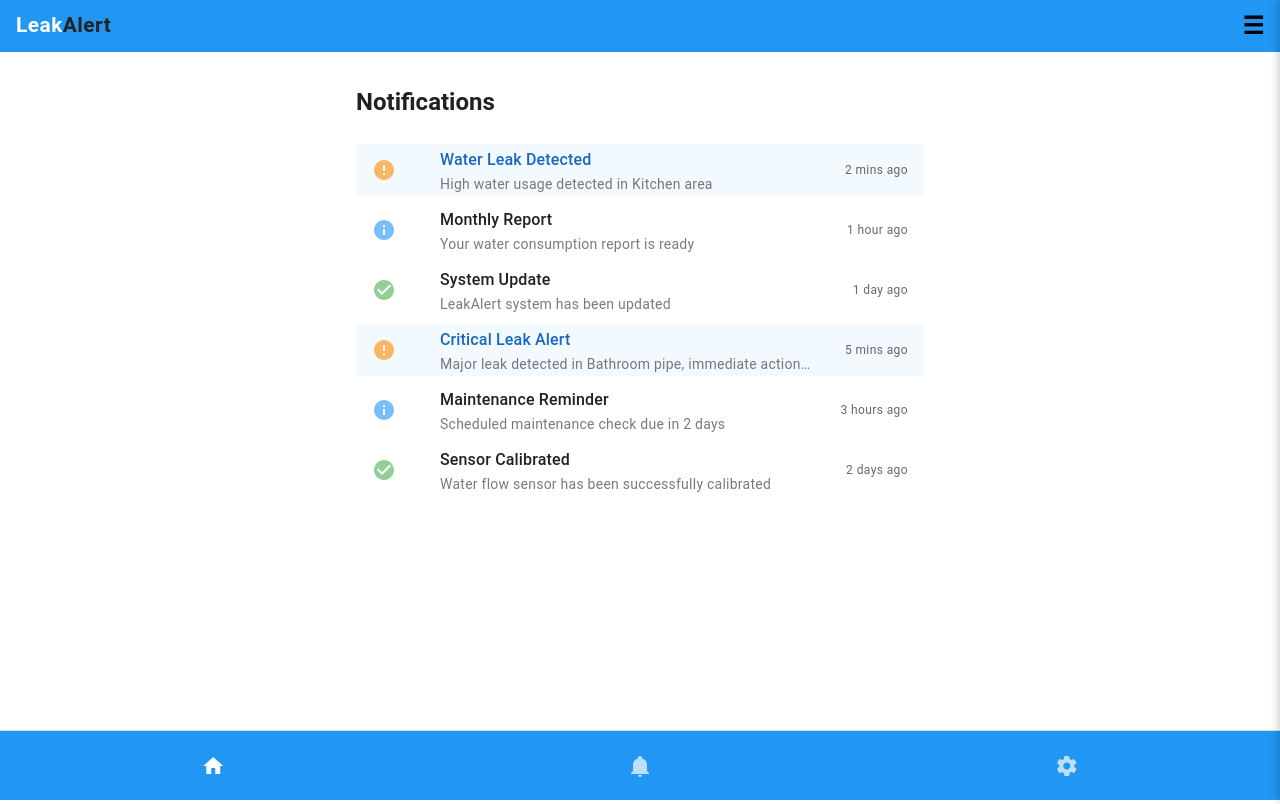
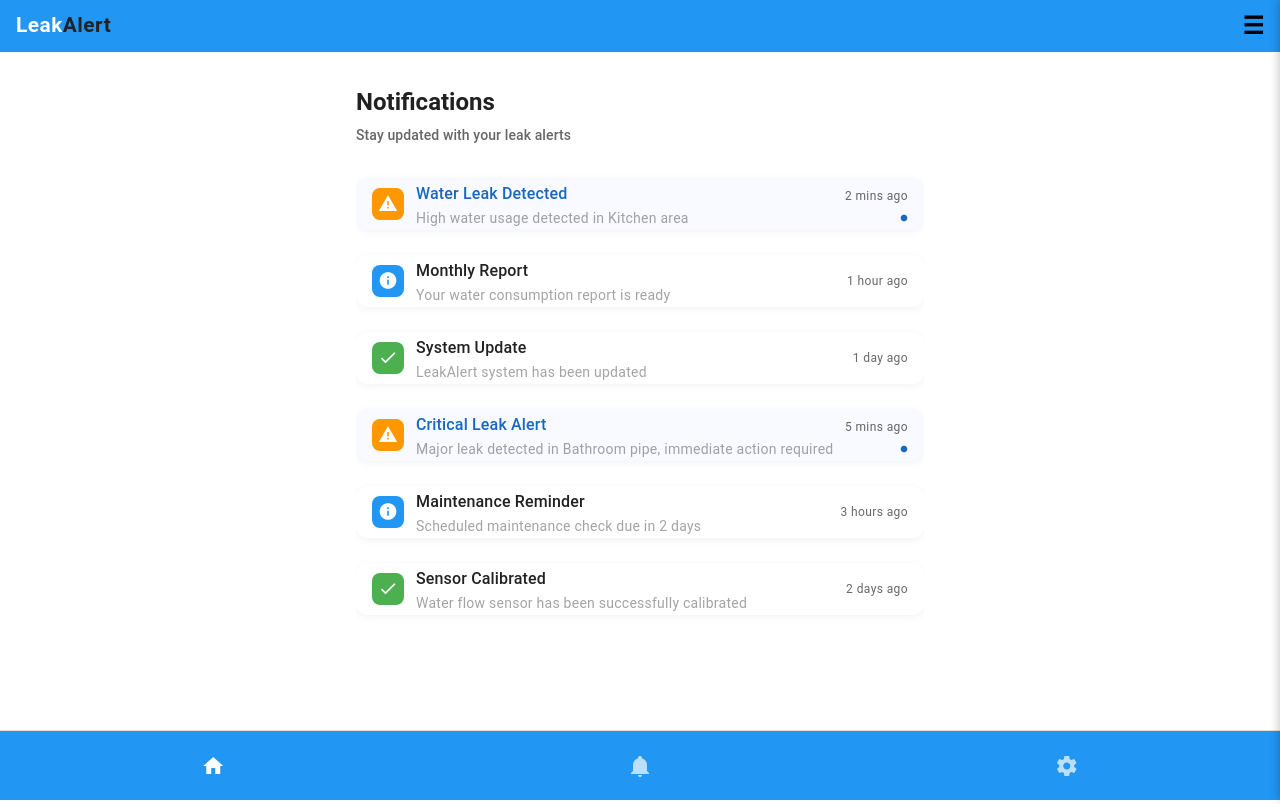
Before and after one commit to lhclavel/leak-alert, a Vue app: page /notifications in a window 1280 px wide. Built offline with nearby package versions, Linux system fonts and the light colour scheme.

Commit message:
refactor: improving layout in notification view

```diff
--- a/src/views/system/NotificationView.vue
+++ b/src/views/system/NotificationView.vue
@@ -65,57 +65,65 @@ const markAsRead = (id) => {
 <template>
   <AppLayout>
     <template #content>
-      <v-container class="notifications-container pa-4">
-        <h2 class="font-weight-bold mb-4">Notifications</h2>
+      <v-container class="notifications-container">
+        <!-- Header Section -->
+        <div class="header-section mb-6">
+          <h2 class="text-subtitle-4">Notifications</h2>
+          <p class="text-subtitle-2 text-medium-emphasis mt-1">
+            Stay updated with your leak alerts
+          </p>
+        </div>
 
+        <!-- Notifications List -->
         <v-list v-if="notifications.length" class="notifications-list">
           <v-list-item
             v-for="notification in notifications"
             :key="notification.id"
             :class="{ unread: notification.isUnread }"
             @click="markAsRead(notification.id)"
+            class="notification-item"
           >
             <template v-slot:prepend>
-              <v-icon
-                :color="
-                  notification.type === 'warning'
-                    ? 'warning'
-                    : notification.type === 'info'
-                      ? 'info'
-                      : 'success'
-                "
-                class="mr-3"
-              >
+              <div :class="['notification-icon', notification.type]">
+                <v-icon size="20" color="white">
                   {{
                     notification.type === 'warning'
-                    ? 'mdi-alert-circle'
+                      ? 'mdi-alert'
                       : notification.type === 'info'
                         ? 'mdi-information'
-                      : 'mdi-check-circle'
+                        : 'mdi-check'
                   }}
                 </v-icon>
+              </div>
             </template>
 
             <v-list-item-title
-              class="font-weight-medium"
+              class="text-subtitle-1 font-weight-medium mb-1"
               :class="{ 'text-primary': notification.isUnread }"
             >
               {{ notification.title }}
             </v-list-item-title>
 
-            <v-list-item-subtitle class="mt-1">
+            <v-list-item-subtitle class="text-body-2 text-medium-emphasis">
               {{ notification.message }}
             </v-list-item-subtitle>
 
             <template v-slot:append>
+              <div class="d-flex flex-column align-end">
                 <span class="text-caption text-medium-emphasis">{{ notification.time }}</span>
+                <v-icon v-if="notification.isUnread" color="primary" size="8" class="mt-2"
+                  >mdi-circle</v-icon
+                >
+              </div>
             </template>
           </v-list-item>
         </v-list>
 
+        <!-- Empty State -->
         <div v-else class="empty-state">
-          <v-icon size="64" color="grey-lighten-1">mdi-bell-off</v-icon>
-          <p class="text-body-1 text-medium-emphasis mt-4">No notifications yet</p>
+          <v-icon size="64" color="grey-lighten-2">mdi-bell-sleep</v-icon>
+          <p class="text-body-1 text-medium-emphasis mt-4">All caught up!</p>
+          <p class="text-caption text-medium-emphasis">No new notifications</p>
         </div>
       </v-container>
     </template>
@@ -130,26 +138,72 @@ const markAsRead = (id) => {
 }
 
 .notifications-list {
-  border-radius: 8px;
-  overflow: hidden;
+  background: transparent !important;
 }
 
-.v-list-item {
-  margin-bottom: 8px;
-  border-radius: 8px;
-  transition: background-color 0.2s ease;
+.notification-item {
+  background: white;
+  margin-bottom: 25px;
+  border-radius: 12px !important;
+  box-shadow: 0 2px 8px rgba(0, 0, 0, 0.05);
+  transition: all 0.2s ease;
 }
 
-.v-list-item.unread {
-  background-color: rgb(33, 150, 243, 0.05);
+.notification-item:hover {
+  transform: translateY(-1px);
+  box-shadow: 0 4px 12px rgba(0, 0, 0, 0.08);
+}
+
+.notification-item.unread {
+  background: #f8faff;
+}
+
+.notification-icon {
+  width: 32px;
+  height: 32px;
+  border-radius: 8px;
+  display: flex;
+  align-items: center;
+  justify-content: center;
+  margin-right: 12px;
+}
+
+.notification-icon.warning {
+  background: #ff9800;
+}
+
+.notification-icon.info {
+  background: #2196f3;
+}
+
+.notification-icon.success {
+  background: #4caf50;
 }
 
 .empty-state {
   text-align: center;
-  padding: 48px 0;
+  padding: 64px 0;
+  background: white;
+  border-radius: 16px;
+  margin-top: 16px;
 }
 
-.v-list-item:hover {
-  background-color: rgb(33, 150, 243, 0.1);
+/* Custom scrollbar for better aesthetics */
+::-webkit-scrollbar {
+  width: 8px;
+}
+
+::-webkit-scrollbar-track {
+  background: #f1f1f1;
+  border-radius: 4px;
+}
+
+::-webkit-scrollbar-thumb {
+  background: #d1d1d1;
+  border-radius: 4px;
+}
+
+::-webkit-scrollbar-thumb:hover {
+  background: #b1b1b1;
 }
 </style>
```
Lines whose indentation alone changed are shown as unchanged.
